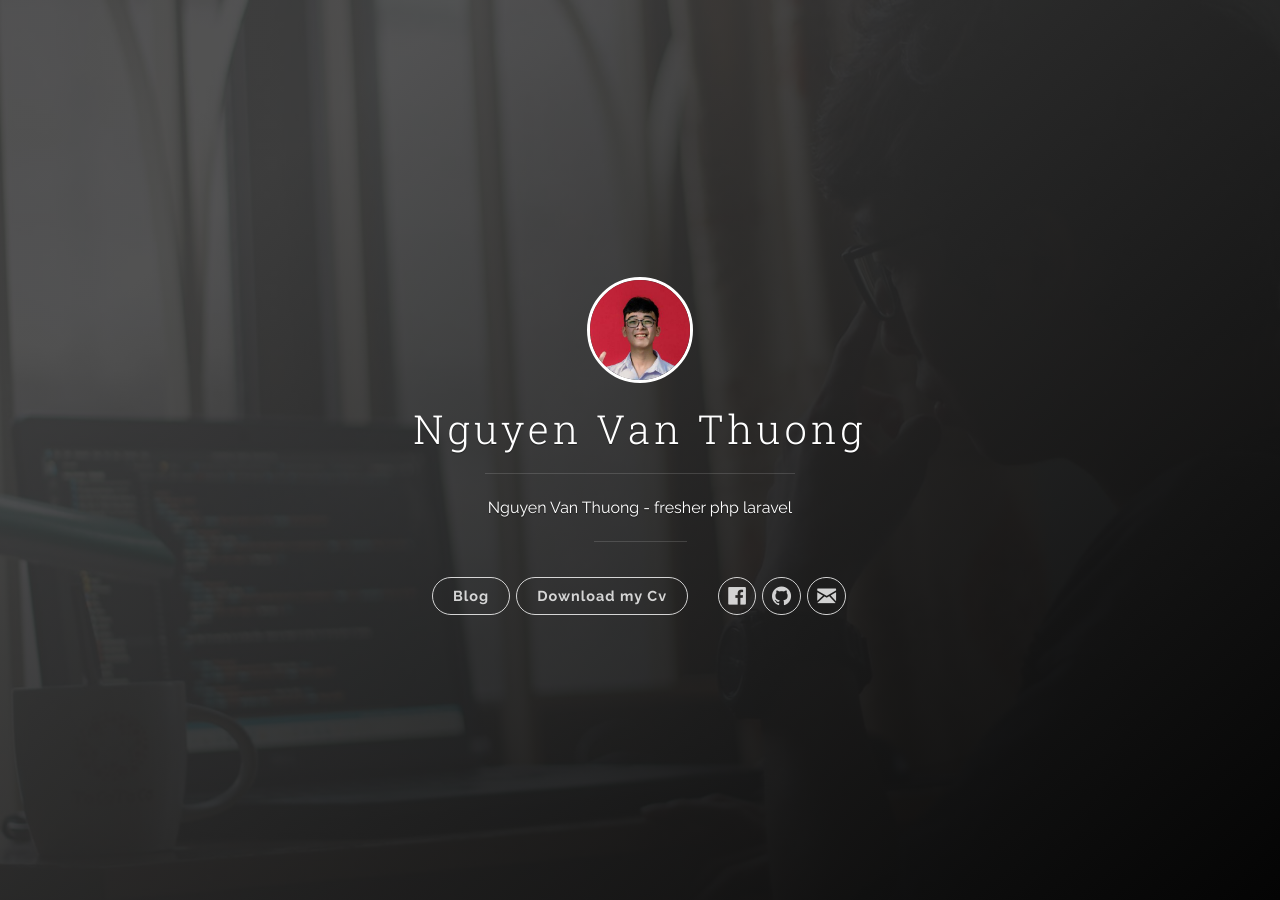
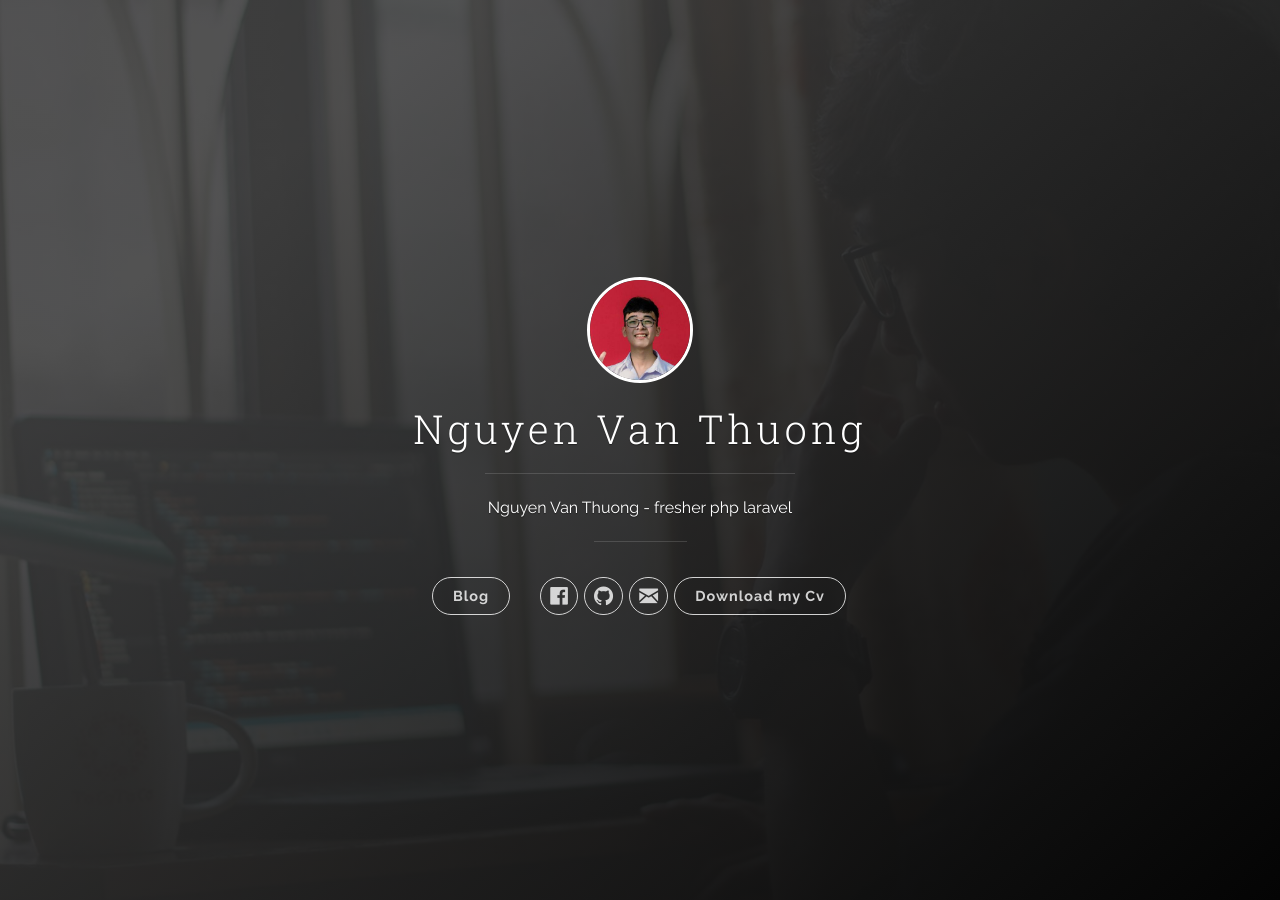
Before and after one commit to thuongx1bg/thuong_blog, a Jekyll site: the page built from index.html, in a window 1280 px wide. Built offline with Jekyll 4.4.1, drawn with Linux system fonts in a browser that asks for light colours; the list of posts is cut into pages by our own code.

Commit message:
fix header

```diff
--- a/_includes/header.html
+++ b/_includes/header.html
@@ -26,12 +26,6 @@
             </ul>
           </nav>
 
-          <nav class="cover-navigation cover-navigation--primary">
-            <ul class="navigation">
-              <li class="navigation__item"><a href=""
-                  class="blog-button">Download my Cv</a></li>
-            </ul>
-          </nav>
 
           <nav class="cover-navigation navigation--social">
             <ul class="navigation">
@@ -44,6 +38,7 @@
                   <i class="icon icon-social-twitter"></i>
                   <span class="label">Twitter</span>
                 </a>
+
               </li>
               {% endif %}
 
@@ -100,7 +95,12 @@
 
             </ul>
           </nav>
-
+          <nav class="cover-navigation cover-navigation--primary">
+            <ul class="navigation">
+              <li class="navigation__item"><a href=""
+                  class="blog-button">Download my Cv</a></li>
+            </ul>
+          </nav>
         </div>
 
       </div>
```
Lines whose indentation alone changed are shown as unchanged.
